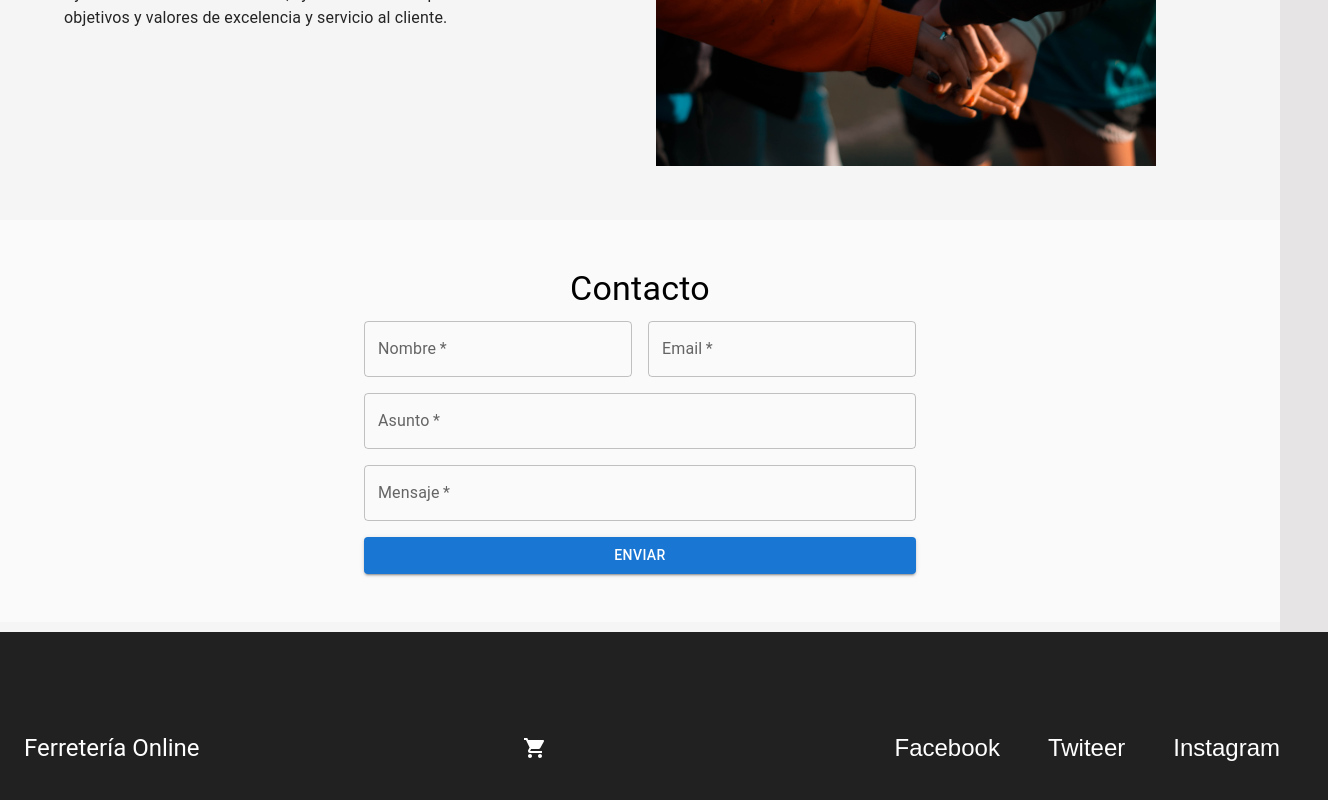
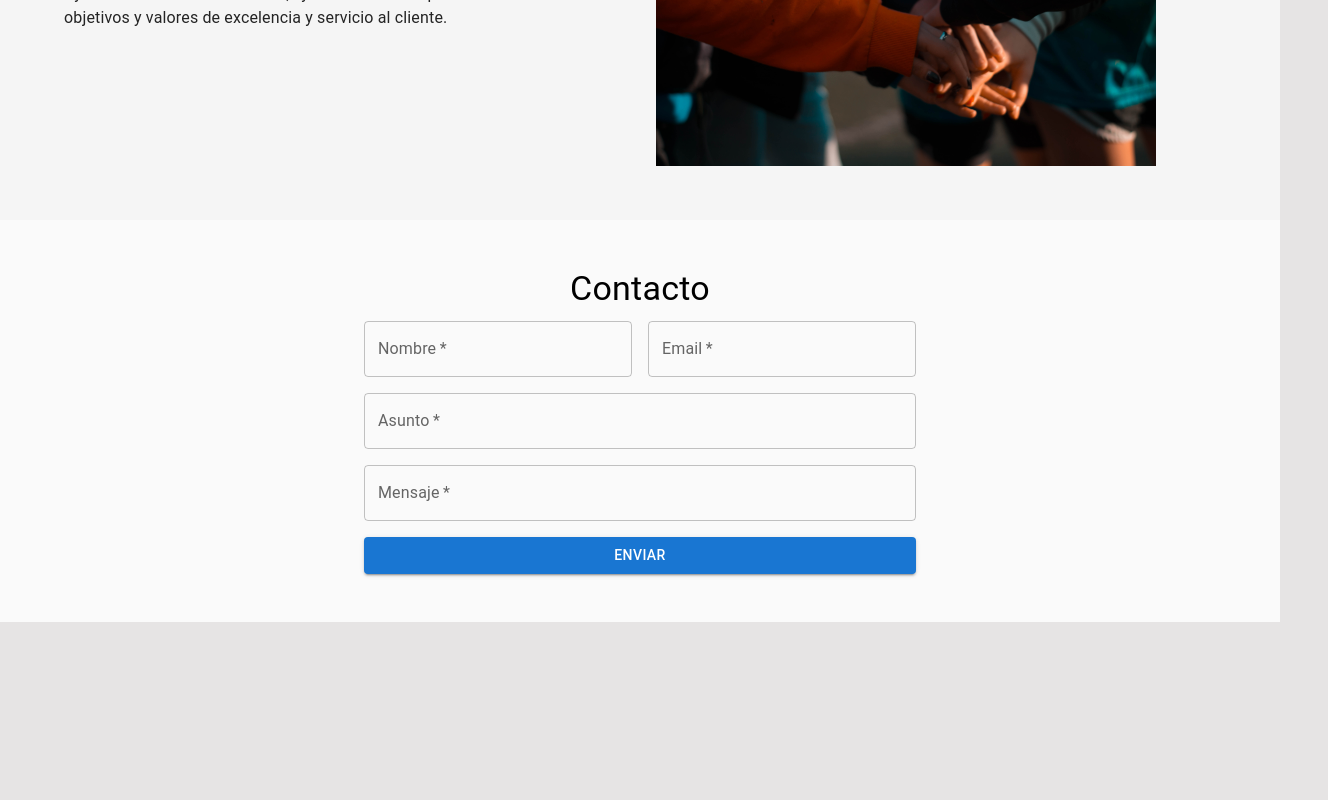
Before and after one commit to arielZarate/Electroventas, a React (Vite) app in the folder client/: page / in a window 1280 px wide. Shown: the part 1338-2138 px from the top of the page, 1328 px wide, since content can reach past the window. After the commit the page ends 1970 px from the top, so only its background shows below. Built offline with nearby package versions, Linux system fonts and the light colour scheme.

Commit message:
arreglos del drawr sidebar y todo el layout incluido el footer , mejorabdo la UX

```diff
--- a/client/src/Components/Landing/LandingForm.jsx
+++ b/client/src/Components/Landing/LandingForm.jsx
@@ -16,6 +16,7 @@ import img2 from "/src/assets/carrusel/carru2.jpg";
 import img3 from "/src/assets/carrusel/carru3.jpg";
 import quienes_somos from "/src/assets/quienes_somos.jpg";
 import logo from "/src/assets/2.png";
+import Footer from "../Layout/Footer";
 const images = [img1, img2, img3];
 
 function LandingForm() {
@@ -168,31 +169,6 @@ function LandingForm() {
           <ShoppingCartIcon />
         </IconButton>
       </Box> */}
-
-      <Box
-        sx={{
-          bottom: 0,
-          left: 0,
-          width: "100%",
-          height: "200px",
-          display: "flex",
-          justifyContent: "space-between",
-          alignItems: "center",
-          backgroundColor: "#212121",
-          color: "white",
-          padding: "16px 24px",
-        }}
-      >
-        <Typography variant="h5">Ferretería Online</Typography>
-        <IconButton sx={{ color: "white" }}>
-          <ShoppingCartIcon />
-        </IconButton>
-        <Box sx={{ display: "flex", alignItems: "center" }}>
-          <IconButton sx={{ m: 2, color: "white" }}>Facebook</IconButton>
-          <IconButton sx={{ m: 2, color: "white" }}>Twiteer</IconButton>
-          <IconButton sx={{ m: 2, color: "white" }}>Instagram</IconButton>
-        </Box>
-      </Box>
     </StyledBox>
   );
 }
--- a/client/src/Components/Layout/Drawer.jsx
+++ b/client/src/Components/Layout/Drawer.jsx
@@ -13,12 +13,14 @@ import {
   Toolbar,
   Drawer,
   Box,
+  Grid,
 } from "@mui/material";
 
 import SortBar from "./SortBar";
-const drawerWidth = 200;
+import Footer from "./Footer";
+const drawerWidth = 240;
 
-export default function PersistentDrawerLeft({ sidebar, children }) {
+export default function DrawerLeft({ sidebar, children }) {
   const [open, setOpen] = React.useState(false);
 
   const handleDrawerOpen = () => {
@@ -26,19 +28,30 @@ export default function PersistentDrawerLeft({ sidebar, children }) {
   };
 
   return (
-    <Box>
+    <Box
+      sx={{
+        marginTop: 20,
+        padding: 0,
+      }}
+    >
       <AppBar
         elevation={3}
         position="relative"
-        style={{ height: 50, background: "white" }}
+        sx={{
+          height: 50,
+          background: "white",
+          zIndex: 2,
+          //marginLeft: -10,
+          //marginRight: 20,
+        }}
       >
         <Toolbar>
           <IconButtonBox
             onClick={handleDrawerOpen}
             edge="start"
-            style={{
-              color: "gray",
-              marginLeft: `${open ? drawerWidth - 65 : 0}px`,
+            sx={{
+              color: "grey",
+              marginLeft: `${open ? drawerWidth - 40 : 0}px`,
             }}
           >
             {open ? <TuneIcon /> : <MenuIcon />}
@@ -49,9 +62,11 @@ export default function PersistentDrawerLeft({ sidebar, children }) {
           <SortBar />
         </Toolbar>
       </AppBar>
-      <Container maxWidth="xl">
+
+      {/* podria ser container  */}
+      <Box>
         <Drawer
-          position="relative"
+          position="fixed"
           sx={{
             overflowX: "none",
             "& .MuiDrawer-paper": {
@@ -70,11 +85,14 @@ export default function PersistentDrawerLeft({ sidebar, children }) {
           anchor="left"
           open={open}
         >
-          {sidebar}
+          <Container>{sidebar}</Container>
         </Drawer>
 
-        <Main style={{ marginLeft: open ? drawerWidth : 0 }}>{children}</Main>
-      </Container>
+        <Main style={{ marginLeft: open ? drawerWidth : 0 }}>
+          {children}
+          <Footer />
+        </Main>
+      </Box>
     </Box>
   );
 }
--- a/client/src/Components/Layout/Footer.jsx
+++ b/client/src/Components/Layout/Footer.jsx
@@ -110,15 +110,16 @@ export default function Footer() {
     <>
       {/* Footer */}
       <Container
-        maxWidth="md"
+        maxWidth="xl"
         component="footer"
         sx={{
           borderTop: (theme) => `1px solid ${theme.palette.divider}`,
           mt: 8,
           py: [1, 2],
+          backgroundColor: "white",
         }}
       >
-        <Grid container spacing={4} justifyContent="space-evenly">
+        <Grid container spacing={2} justifyContent="space-evenly">
           {footers.map((footer) => (
             <Grid item xs={6} sm={3} key={footer.title}>
               <Typography variant="h6" color="text.primary" gutterBottom>
@@ -134,7 +135,7 @@ export default function Footer() {
                         <iframe
                           title="Google Maps"
                           src={item.path.frame}
-                          width="120%"
+                          width="100%"
                           height="100"
                           style={{ borderRadius: "10px" }}
                           allowFullScreen=""
@@ -151,7 +152,7 @@ export default function Footer() {
                               flexDirection: "row",
                               alignItems: "center",
                               justifyContent: "center",
-                              width: "200%", // Ajusta el ancho según tus necesidades
+                              width: "120%", // Ajusta el ancho según tus necesidades
                             }}
                           >
                             <ListItemIcon sx={{ marginRight: -3 }}>
--- a/client/src/Components/Layout/Sidebar.jsx
+++ b/client/src/Components/Layout/Sidebar.jsx
@@ -108,7 +108,7 @@ export default function Sidebar() {
           </Typography>
         </AccordionSummary> */}
 
-      <List sx={{ marginY: 3 }}>
+      <List sx={{ marginY: 5, marginX: 0, backgroundColor: "white" }}>
         <Typography
           variant="h5"
           component="h2"
@@ -214,5 +214,6 @@ const ContainerRango = styled(muiBox)({
   display: "flex",
   flexDirection: "row",
   width: "90%",
+  height: "100%",
   gap: "3%",
 });
--- a/client/src/Components/Layout/SortBar.jsx
+++ b/client/src/Components/Layout/SortBar.jsx
@@ -1,6 +1,6 @@
 import React from "react";
 import { Link } from "react-router-dom";
-import { Button, Box, IconButton, Typography } from "@mui/material";
+import { Button, Box, IconButton, Typography, Container } from "@mui/material";
 import { useDispatch } from "react-redux";
 //iconos
 import { FaSortAlphaDown, FaSortAlphaUp } from "react-icons/fa"; //orden alfabetico
@@ -20,6 +20,7 @@ export default function SortBar() {
 
   return (
     <>
+      <Box>
         <Link to="/formProduct">
           <Button variant="contained" color="secondary">
             Nuevo Producto
@@ -36,8 +37,7 @@ export default function SortBar() {
 
         {/* ordnear por name */}
 
-      <Box sx={{ marginX: 1 }}>
-        <Typography variant="subtitle" color="initial">
+        <Typography variant="subtitle" color="initial" sx={{ marginLeft: 1 }}>
           precio
         </Typography>
         <IconButton onClick={() => handlerClickPrecio("UP")}>
--- a/client/src/Pages/Home/HomePage.jsx
+++ b/client/src/Pages/Home/HomePage.jsx
@@ -13,15 +13,6 @@ import Sidebar from "../../Components/Layout/Sidebar";
 import { useSelector, useDispatch } from "react-redux";
 import { getProducts } from "../../redux/feactures/Thunks/products";
 import Loading from "../../Components/Loading/Loading";
-
-const ContentWrapper = styled("div")({
-  display: "flex",
-  flexDirection: "column",
-  alignItems: "center",
-  justifyContent: "center",
-  minHeight: "100vh", // Altura mínima para que el contenido se vea centrado
-  backgroundColor: "#E0E0E0",
-});
 
 //HomePage
 function HomePage() {
@@ -43,45 +34,40 @@ function HomePage() {
 
   return (
     <>
-      {/*   <Box
-        sx={{ marginTop: 15, minHeight: "150vh", backgroundColor: "#E0E0E0" }}
-      > */}
+      {/*  <Carousel /> */}
 
-      <Container sx={{ padding: 0, backgroundColor: "#e3e1e1" }}>
-        <Carousel />
-        <Drawer
-          sidebar={<Sidebar />}
-          /*  navbar={
-            <SortBar
-
-          } */
+      <ContentWrapper
+        sx={{
+          marginX: 1,
+        }}
       >
-          {/*<div>Cargando...</div> */}
-
-          <Box>
+        <Drawer sidebar={<Sidebar />}>
           {isLoading ? (
             <Loading />
           ) : (
-              <Grid container spacing={1} sx={{ m: 1 }}>
+            <Grid
+              container
+              columnSpacing={2}
+              rowSpacing={1}
+              sx={{ marginTop: 2, marginX: 1 }}
+            >
               {error ? (
                 <Typography variant="h5" color="error">
                   {JSON.stringify(error)}
                 </Typography>
               ) : (
-                  products.map(
-                    (element, index) => (
+                products.map((element, index) => (
                   <Grid xs={12} sm={6} md={4} lg={4} xl={3} key={index}>
                     <CardProduct data={element} />
                   </Grid>
-                    )
-
-                    /*  console.log(element.id) */
-                  )
+                ))
               )}
             </Grid>
           )}
-          </Box>
         </Drawer>
+      </ContentWrapper>
+
+      {/*  </Grid> */}
 
       {/*  <Pagination
             page={page}
@@ -90,11 +76,22 @@ function HomePage() {
               setPage(n);
             }}
           /> */}
-        {/*  </div> */}
+      {/*  </CenteredGrid> */}
       {/*  </Box> */}
-      </Container>
     </>
   );
 }
 
+/* NOTA STYLED DE MUI ES COMO EL DE STYLED COMPONENT 😎 */
+const ContentWrapper = styled(Box)({
+  marginX: 10,
+  display: "flex",
+  flexDirection: "column",
+  //alignItems: "center",
+
+  // justifyContent: "center",
+  minHeight: "100vh", // Altura mínima para que el contenido se vea centrado
+  // backgroundColor: "#E0E0E0",
+});
+
 export default HomePage;
--- a/client/src/RoutesAll.jsx
+++ b/client/src/RoutesAll.jsx
@@ -32,7 +32,9 @@ function RoutesAll() {
         <Route path="/products/:id" element={<CardDetail />} />
       </Router>
 
-      {!isLandingPage && <Footer />}
+      {/*  {!isLandingPage && <Footer />} */}
+
+      {/*      <Footer /> */}
     </>
   );
 }
--- a/client/src/utils/Global_URL.js
+++ b/client/src/utils/Global_URL.js
@@ -2,7 +2,7 @@ const { VITE_PORT_BACK, VITE_URL_DEPLOY } = import.meta.env;
 
 const Global = {
   //http://localhost:3000/api/products/4
-  // url: `http://localhost:${VITE_PORT_BACK}/api`,
-  url: `${VITE_URL_DEPLOY}/api`,
+  url: `http://localhost:${VITE_PORT_BACK}/api`,
+  // url: `${VITE_URL_DEPLOY}/api`,
 };
 export default Global;
```
Also changed, not shown: 1 other file (tests, documents, lock files or other folders). Lines whose indentation alone changed are shown as unchanged.
